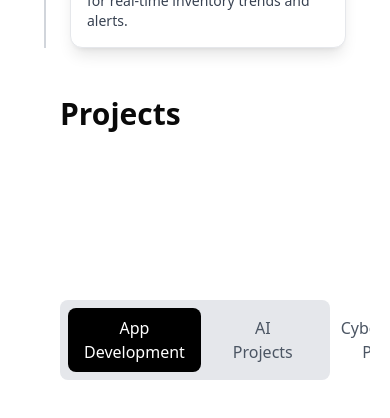
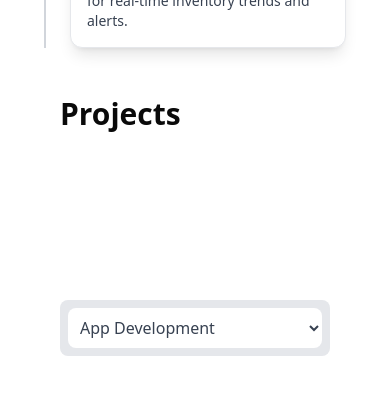
Before and after one commit to KerimTarikQE2282/Portofolio-Website, a Next.js app: page / in a window 390 px wide. Shown: the part 3717-4135 px from the top of the page. Built offline with nearby package versions, Linux system fonts and the light colour scheme.

Commit message:
drop down modification done

```diff
--- a/app/Components/Projects.jsx
+++ b/app/Components/Projects.jsx
@@ -95,7 +95,9 @@ export default function Projects() {
     <div className="flex flex-col mt-0 lg:mt-[15vh] min-h-[100vh] gap-[20vh] overflow-hidden w-full px-10">
       <h2 className="text-3xl font-bold relative lg:left-[35vw]">Projects</h2>
 
-      <div className="flex space-x-4 mb-10 bg-gray-200 lg:w-[33vw] w-full p-2 rounded-lg self-center">
+      <div className="mb-10 w-full p-2 rounded-lg self-center bg-gray-200 lg:w-[33vw]">
+  {/* Large screens: button group */}
+  <div className="hidden lg:flex space-x-4">
     {['App Development', 'AI Projects', 'Cybersecurity Projects'].map((tab) => (
       <button
         key={tab}
@@ -108,6 +110,23 @@ export default function Projects() {
       </button>
     ))}
   </div>
+
+  {/* Small screens: dropdown */}
+  <div className="lg:hidden">
+    <select
+      value={activeTab}
+      onChange={(e) => setActiveTab(e.target.value)}
+      className="w-full p-2 rounded-lg bg-white text-gray-700"
+    >
+      {['App Development', 'AI Projects', 'Cybersecurity Projects'].map((tab) => (
+        <option key={tab} value={tab}>
+          {tab}
+        </option>
+      ))}
+    </select>
+  </div>
+</div>
+
 
       {projectData.map((project, index) => (
         <div key={index} ref={(el) => (refs.current[index] = el)}>
```
Lines whose indentation alone changed are shown as unchanged.
